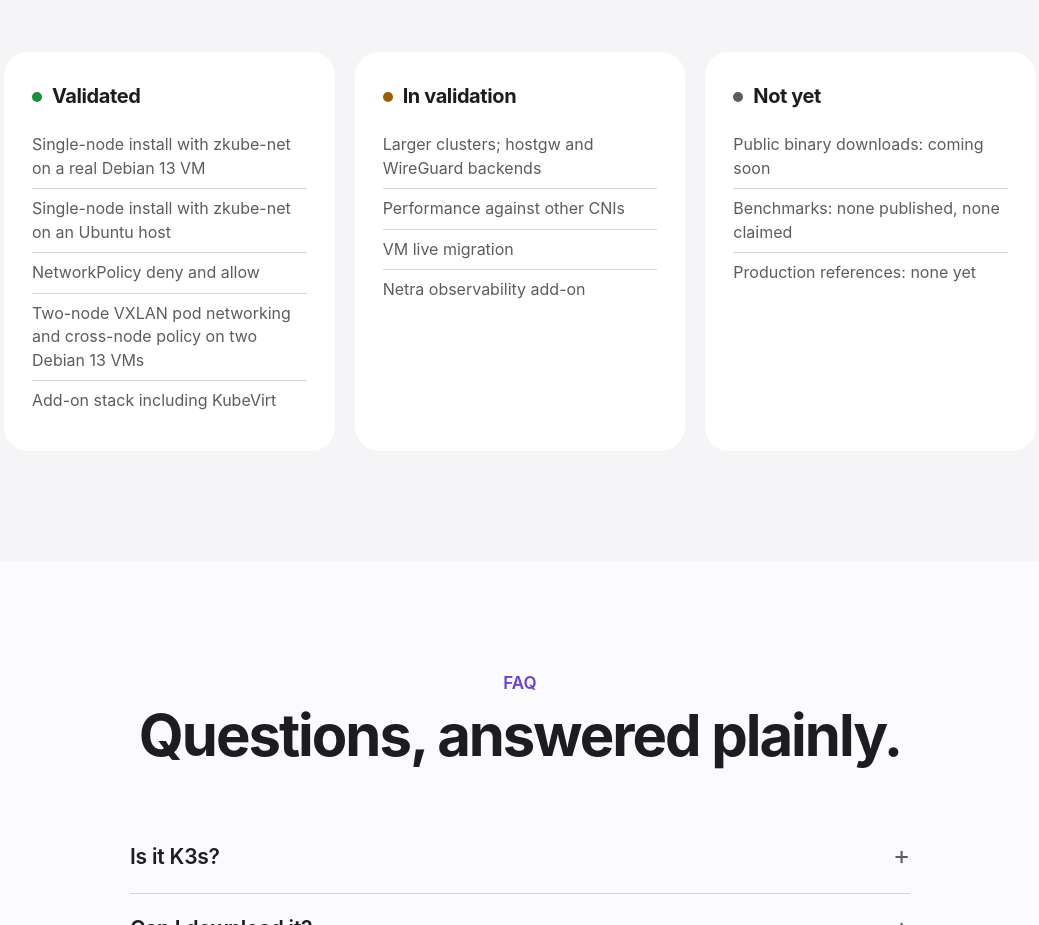
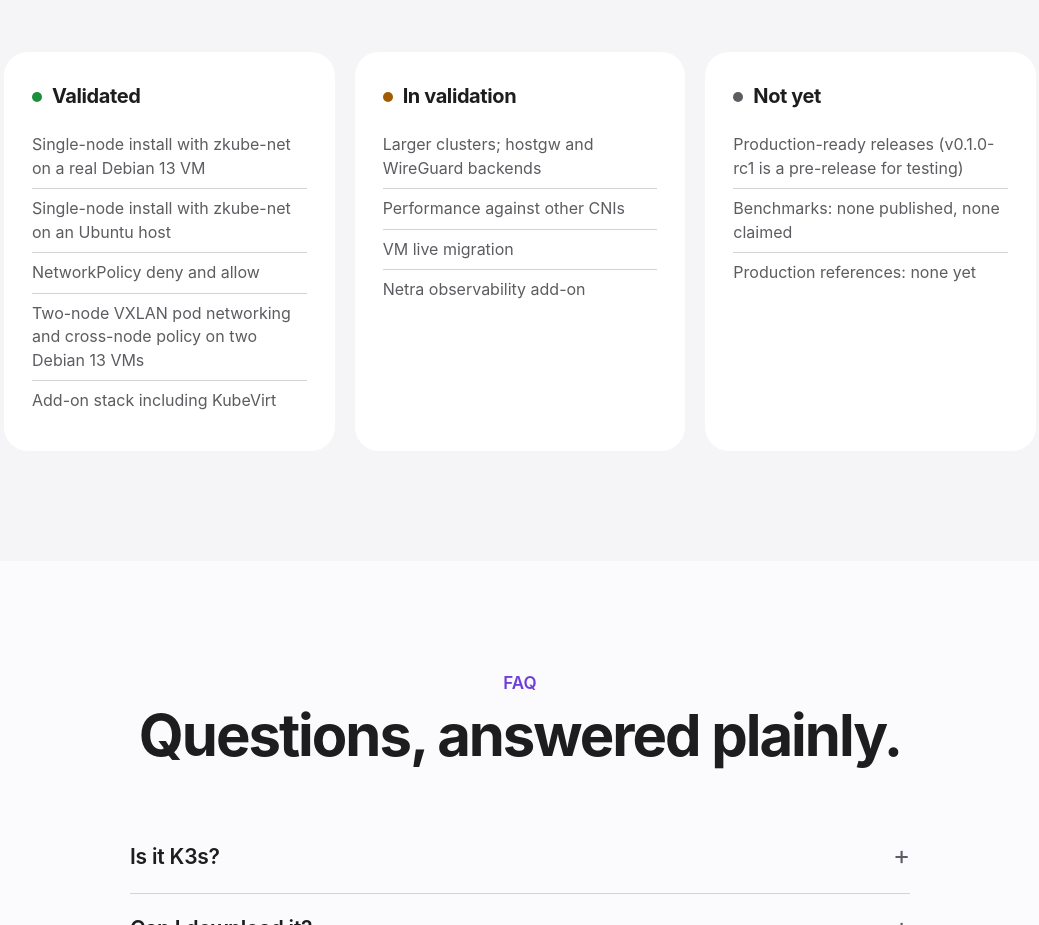
Before and after one commit to zyvorai/zyvor-kubeza-public, a plain HTML site: page docs/index.html in a window 1280 px wide. Shown: the part 4960-5885 px from the top of the page, without its empty margins (120-1159 px from the left). Drawn offline with Linux system fonts and the light colour scheme.

Commit message:
Link the v0.1.0-rc1 pre-release; binaries are no longer 'coming soon'
Co-Authored-By: Claude Sonnet 5.5 <noreply@anthropic.com>

```diff
--- a/docs/index.html
+++ b/docs/index.html
@@ -133,7 +133,7 @@
 <li>VM live migration</li>
 <li>Netra observability add-on</li></ul></div>
 <div class="col reveal"><h3><span class="dot gray"></span>Not yet</h3><ul>
-<li>Public binary downloads: coming soon</li>
+<li>Production-ready releases (v0.1.0-rc1 is a pre-release for testing)</li>
 <li>Benchmarks: none published, none claimed</li>
 <li>Production references: none yet</li></ul></div>
 </div></div></section>
@@ -143,7 +143,7 @@
 <h2 class="reveal">Questions, answered plainly.</h2>
 <div class="faq">
 <details><summary>Is it K3s?</summary><p>No. Zyvor Kubeza is built on K3s and adds its own tooling and components. K3s is a trademark of SUSE; Kubeza is not affiliated with SUSE or Rancher.</p></details>
-<details><summary>Can I download it?</summary><p>Not yet. Binaries are coming soon. Early access is available to design partners.</p></details>
+<details><summary>Can I download it?</summary><p>A pre-release for testing, <a href="https://github.com/zyvorai/zyvor-kubeza-public/releases/tag/v0.1.0-rc1">v0.1.0-rc1</a>, is on the releases page (Linux amd64 and arm64). It is not for production.</p></details>
 <details><summary>Why Setura instead of Traefik?</summary><p>Setura is a Gateway API controller from Zyvor, built into the distribution, so ingress uses the standard Gateway API from day one.</p></details>
 <details><summary>What if my licence expires?</summary><p>Your running cluster keeps running. Only new installs and upgrades are affected.</p></details>
 <details><summary>Does it need the internet?</summary><p>No. Bundles can be built elsewhere and installed offline. Nothing is sent back to Zyvor.</p></details>
```
Also changed, not shown: 1 other file.
